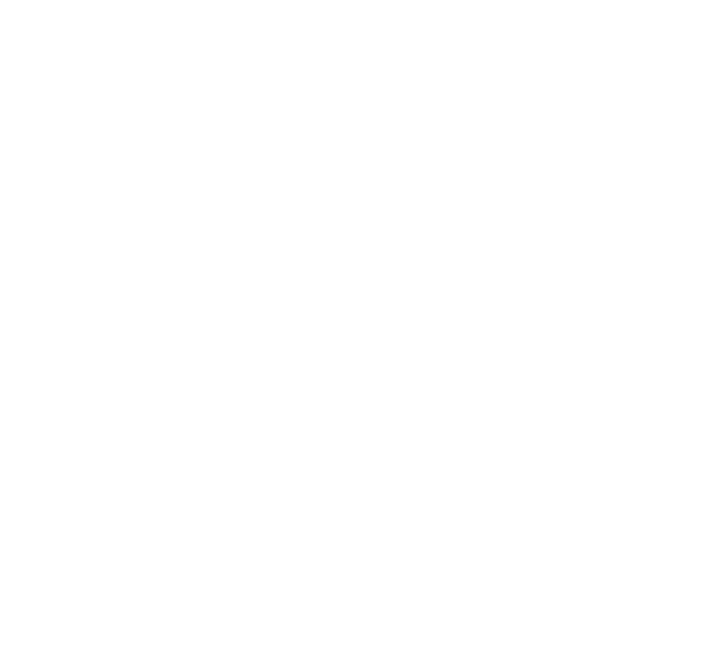
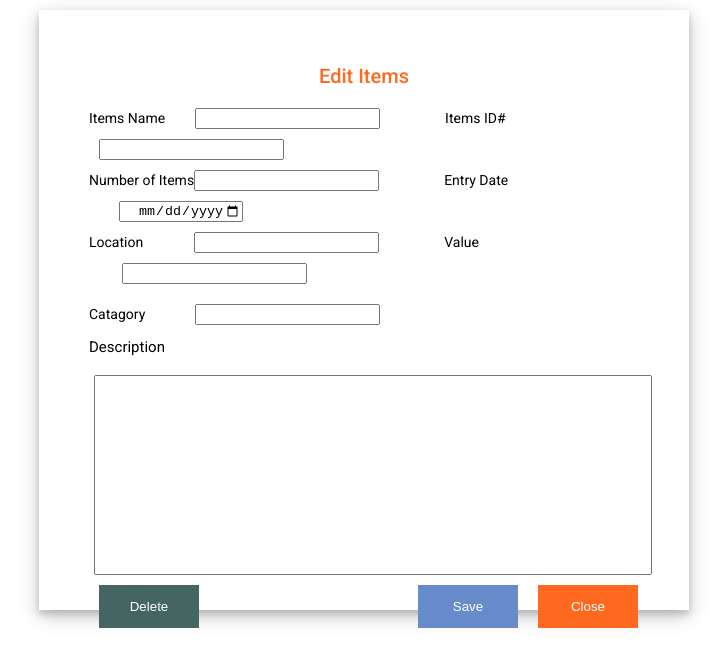
Before and after one commit to mimiog/Inventory-and-Audit-Management-System-, an Angular app in the folder frontend/: page /edit in a window 1280 px wide. Before the commit this address led to /. Shown: the top 666 px of the page, without its empty margins (276-1003 px from the left). Built offline with nearby package versions, Linux system fonts and the light colour scheme.

Commit message:
by anjita

```diff
--- a/frontend/src/app/app-routing.module.ts
+++ b/frontend/src/app/app-routing.module.ts
@@ -7,12 +7,14 @@
 import { DirHomePageComponent } from './dir-home-page/dir-home-page.component';
 import { InventoryPageComponent } from './inventory-page/inventory-page.component';
 import { AuditsPageComponent } from './audits-page/audits-page.component';
+import { EditItemsComponent } from './edit-items/edit-items.component';
 
 const routes: Routes = [
   { path: '', redirectTo: '/home', pathMatch: 'full' },
   { path: 'home', component:AdminHomePageComponent },
   { path: 'inventory', component:InventoryPageComponent },
-  { path: 'audits', component:AuditsPageComponent}
+  { path: 'audits', component:AuditsPageComponent},
+  { path: 'edit', component:EditItemsComponent }
 ];
 
 @NgModule({
--- a/frontend/src/app/app.module.ts
+++ b/frontend/src/app/app.module.ts
@@ -13,6 +13,7 @@
 import { AudHomePageComponent } from './aud-home-page/aud-home-page.component';
 import { InventoryPageComponent } from './inventory-page/inventory-page.component';
 import { AuditsPageComponent } from './audits-page/audits-page.component';
+import { EditItemsComponent } from './edit-items/edit-items.component';
 
 @NgModule({
   declarations: [
@@ -21,7 +22,8 @@
     DirHomePageComponent,
     AudHomePageComponent,
     InventoryPageComponent,
-    AuditsPageComponent
+    AuditsPageComponent,
+    EditItemsComponent
   ],
   imports: [
     BrowserModule,
--- /dev/null
+++ b/frontend/src/app/edit-items/edit-items.component.css
@@ -0,0 +1,81 @@
+h2{
+    color: #ff681f;
+    text-align: center;
+}
+#nameitem{
+    text-align: left;
+    margin-left: 30px;
+    margin-right: 65px;
+
+}
+#nameid{
+    text-align: right;
+    margin: 10px;
+    margin-right: 2px;
+}
+#namenum{
+    text-align: left;
+    margin-right: 65px;
+
+}
+#namedate{
+    text-align: right;
+    margin: 10px;
+    margin-left: 30px;
+}
+#nameloc{
+    text-align: left;
+    margin-left: 51px;
+    margin-right: 65px;
+}
+#value{
+    text-align: right;
+    margin: 10px;
+    margin-left: 33px;
+}
+#catagory{
+    text-align: left;
+    margin: 10px;
+    margin-left: 50px;
+}
+#text{
+    width: 550px;
+    height: 150px;
+    margin-left: 5px;
+    padding-bottom: 45px;
+}
+
+.container{
+    width: 550px;
+    height: 500px;
+    padding: 50px;
+    margin: 10px;
+    margin-left: auto;
+    margin-right: auto;
+    box-shadow: 0 4px 8px 0 rgba(0, 0, 0, 0.2), 0 6px 20px 0 rgba(0, 0, 0, 0.19);
+
+}
+button:hover {
+    opacity: 0.8;
+}
+button{
+    color: white;
+    padding: 14px 20px;
+    margin: 8px 0;
+    border: none;
+    cursor: pointer;
+    width: 100px;
+    box-align: center;
+}
+#delete{
+    background-color: #456563;
+    margin: 10px;
+    margin-right: 219px;
+}
+#save{
+    background-color: #688CCB;
+    margin-right: 20px;
+}
+#close{
+    background-color: #ff681f;
+}
--- /dev/null
+++ b/frontend/src/app/edit-items/edit-items.component.html
@@ -0,0 +1,30 @@
+<!DOCTYPE html>
+<html>
+    <head>
+        <title>Inverntory</title>
+    </head>
+    <body>
+        <div class="container">
+            <h2>Edit Items</h2>
+        <form>
+            <label>Items Name</label> <input name= "username" type="text"  id="nameitem" required >
+            <label>Items ID#</label> <input name= "ID" type="text"  id="nameid" required ><br>
+
+            <label>Number of Items</label> <input name= "number" type = "text" id= "namenum" required>
+            <label>Entry Date</label> <input name= "Date" type="date"  id="namedate" required ><br>
+
+            <label>Location</label> <input name = "location" type= "text" id= "nameloc" required >
+            <label>Value</label> <input name= "username" type="text"  id="value" required ><br>
+
+            <label>Catagory</label> <input name ="type" type="text" id ="catagory" required> <br>
+            <h4>Description</h4>
+            <label><input name ="type" type="text" id ="text" required></label>
+        <div>
+            <button type="submit" id="delete">Delete</button>
+            <button type="submit" id="save">Save</button>
+            <button type="submit" id="close">Close</button>
+        </div>
+        </form>
+        </div>
+    </body>
+</html>
```
Also changed, not shown: 1 other file (tests, documents, lock files or other folders).
